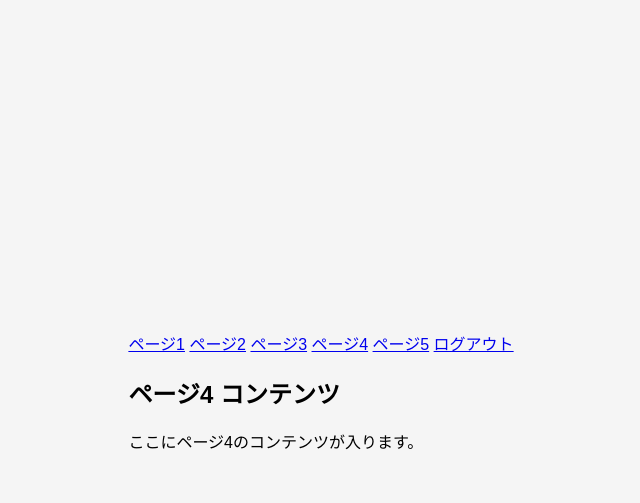
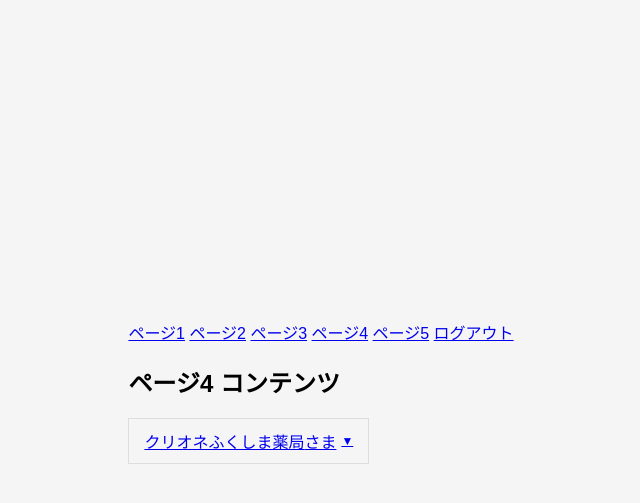
Before and after one commit to Forbusinessuseyukikoishiguro/gitstudy, a Flask app: page /page4 in a window 1280 px wide. Shown: the top 503 px of the page, without its empty margins (319-959 px from the left). Run offline with Flask 3, Linux system fonts and the light colour scheme; the visitor is signed in with stand-in values (Sample User, id 1).

Commit message:
1/22 プルダウン設定※リンクなし

```diff
--- a/templates/page4.html
+++ b/templates/page4.html
@@ -20,7 +20,90 @@
         <div class="content-area">
             <h2>ページ4 コンテンツ</h2>
             <div class="page-content">
-                <p>ここにページ4のコンテンツが入ります。</p>
+                <p><!DOCTYPE html>
+                    <html>
+                    <head>
+                    <style>
+                    .head_menu {
+                      position: relative;
+                      display: inline-block;
+                    }
+
+                    .name_btn {
+                      background: #f5f5f5;
+                      padding: 10px 15px;
+                      border: 1px solid #ddd;
+                      cursor: pointer;
+                      display: flex;
+                      align-items: center;
+                      font-family: sans-serif;
+                    }
+
+                    .name_btn b {
+                      font-weight: normal;
+                    }
+
+                    .name_btn::after {
+                      content: "▼";
+                      margin-left: 5px;
+                      font-size: 12px;
+                    }
+
+                    .dropdown_menu {
+                      display: none;
+                      position: absolute;
+                      top: 100%;
+                      right: 0;
+                      background: white;
+                      border: 1px solid #ddd;
+                      box-shadow: 0 2px 5px rgba(0,0,0,0.1);
+                      min-width: 200px;
+                    }
+
+                    .head_menu:hover .dropdown_menu {
+                      display: block;
+                    }
+
+                    .dropdown_menu ul {
+                      list-style: none;
+                      margin: 0;
+                      padding: 0;
+                    }
+
+                    .dropdown_menu li {
+                      padding: 10px 15px;
+                      border-bottom: 1px solid #eee;
+                    }
+
+                    .dropdown_menu li:last-child {
+                      border-bottom: none;
+                    }
+
+                    .dropdown_menu a {
+                      color: #333;
+                      text-decoration: none;
+                      display: block;
+                    }
+
+                    .dropdown_menu a:hover {
+                      background: #f5f5f5;
+                    }
+                    </style>
+                    </head>
+                    <body>
+                    <div class="head_menu">
+                      <a href="#" class="name_btn">
+                        <span><b>クリオネふくしま薬局</b>さま</span>
+                      </a>
+                      <div class="dropdown_menu">
+                        <ul>
+                          <li><a href="#">会員情報の確認・変更</a></li>
+                          <li><a href="#">ログアウト</a></li>
+                        </ul>
+                      </div>
+                    </div>
+                    </body>
+                    </html></p>
             </div>
         </div>
     </div>
```
